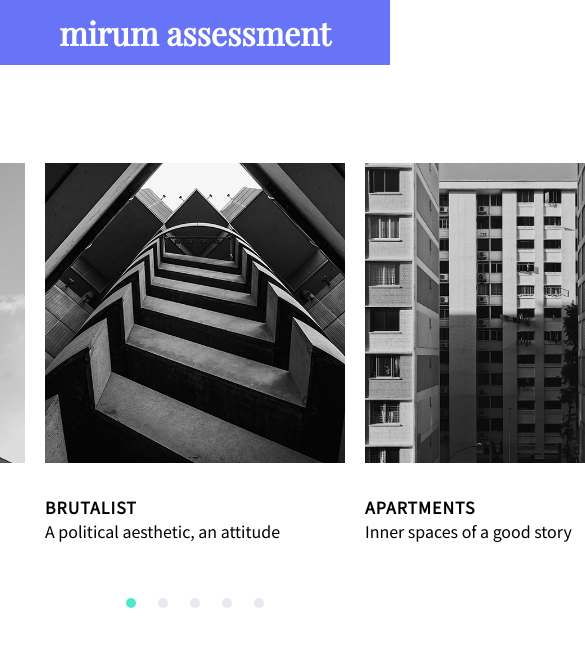
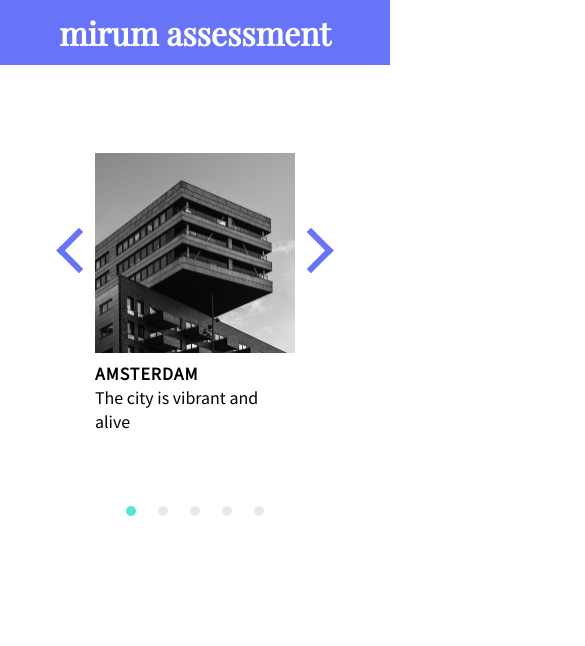
Before and after one commit to carmen-tang/mirum, a React (Create React App) app: page / in a window 390 px wide. Shown: the top 646 px of the page, 585 px wide, since content can reach past the window. Built offline with nearby package versions, Linux system fonts and the light colour scheme; a web font is replaced by a local one.

Commit message:
media queries for carousel

```diff
--- a/src/styles/_Carousel.scss
+++ b/src/styles/_Carousel.scss
@@ -4,11 +4,23 @@
   justify-content: center;
   align-items: center;
   width: 100%;
+
+  @media (max-width: $widthMobile) {
+        height: 400px;
+  }
 }
 
 .carousel-container {
   position: relative;
   width: 940px;
+
+  @media (max-width: $widthDesktop) {
+    width: 300px;
+  }
+
+  @media (max-width: $widthMobile) {
+    width: 200px;
+  }
 }
 
 .carousel-slide-list {
@@ -25,6 +37,11 @@
   position: absolute;
   width: 300px;
   height: 300px;
+
+  @media (max-width: $widthMobile) {
+    width: 200px;
+    height: 200px;
+  }
 
   &.s0 {
     transform: translateX(0px);
@@ -113,9 +130,17 @@
 
   &.prev-btn {
     left: -5em;
+
+    @media (max-width: $widthTablet) {
+      left: -2em;
+    }
   }
   &.next-btn {
     right: -5em;
+
+    @media (max-width: $widthTablet) {
+      right: -2em;
+    }
   }
 }
 
@@ -126,6 +151,12 @@
   padding: 3px;
   height: 4em;
   width: 4em;
+
+  @media (max-width: $widthTablet) {
+    width: 2em;
+    height: 2em;
+  }
+
   &.left {
     transform: rotate(135deg);
   }
@@ -137,6 +168,10 @@
 .carousel-dots {
   display: inline-block;
   margin-top: 2em;
+
+  @media (max-width: $widthMobile) {
+    margin: 0;
+  }
 
   .dot {
     display: inline-block;
```
